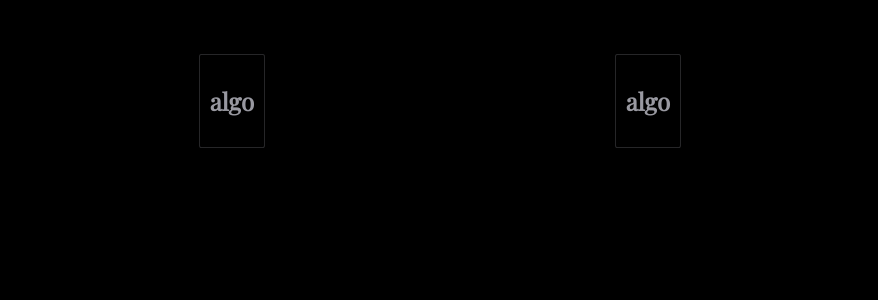
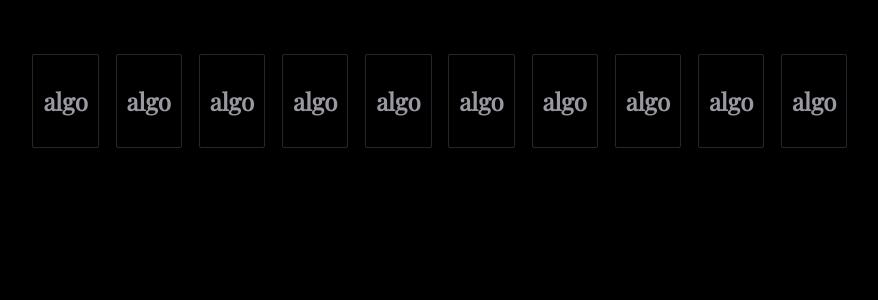
Before and after one commit to alexNeto-zz/unconquered, a React (Create React App) app: page / in a window 1280 px wide. Shown: the top 300 px of the page, without its empty margins (200-1078 px from the left). Built offline with nearby package versions, Linux system fonts and the light colour scheme.

Commit message:
done json structure

```diff
--- a/src/App.js
+++ b/src/App.js
@@ -1,6 +1,8 @@
 import React, { Component } from "react";
 import InfoPanel from "./components/infoPanel";
 import VideoPlayer from "./components/videoPlayer";
+
+import { references } from "./references.json";
 
 class App extends Component {
   state = {
@@ -19,7 +21,7 @@ class App extends Component {
             <VideoPlayer updateCurrentTime={this.updateCurrentTime} />
           </div>
           <div className="info-panel">
-            <InfoPanel items={[{href:"", title: "algo"},{href:"", title: "algo"}]} currentTime={this.state.currentTime} />
+            <InfoPanel items={references} currentTime={this.state.currentTime} />
           </div>
         </div>
       </React.Fragment>
--- a/src/components/infoPanel.jsx
+++ b/src/components/infoPanel.jsx
@@ -5,8 +5,8 @@ class InfoPanel extends Component {
   render() {
     return (
       <React.Fragment>
-        {this.props.items.map(item => (
-          <InfoItem href={item.href} title={item.title} />
+        {this.props.items.map((item, key) => (
+          <InfoItem href={item.href} title={item.title} key={key} />
         ))}
       </React.Fragment>
     );
--- a/src/references.json
+++ b/src/references.json
@@ -1,13 +1,43 @@
 {
     "references": [{
-            "time": 0.0,
-            "href": "",
-            "title": ""
-        },
-        {
-            "time": 0.0,
-            "href": "",
-            "title": ""
-        }
-    ]
+        "time": 0.0,
+        "href": "https://google.com",
+        "title": "algo"
+    }, {
+        "time": 0.0,
+        "href": "algo",
+        "title": "algo"
+    }, {
+        "time": 0.0,
+        "href": "algo",
+        "title": "algo"
+    }, {
+        "time": 0.0,
+        "href": "algo",
+        "title": "algo"
+    }, {
+        "time": 0.0,
+        "href": "algo",
+        "title": "algo"
+    }, {
+        "time": 0.0,
+        "href": "algo",
+        "title": "algo"
+    }, {
+        "time": 0.0,
+        "href": "algo",
+        "title": "algo"
+    }, {
+        "time": 0.0,
+        "href": "algo",
+        "title": "algo"
+    }, {
+        "time": 0.0,
+        "href": "algo",
+        "title": "algo"
+    }, {
+        "time": 0.0,
+        "href": "algo",
+        "title": "algo"
+    }]
 }
```
